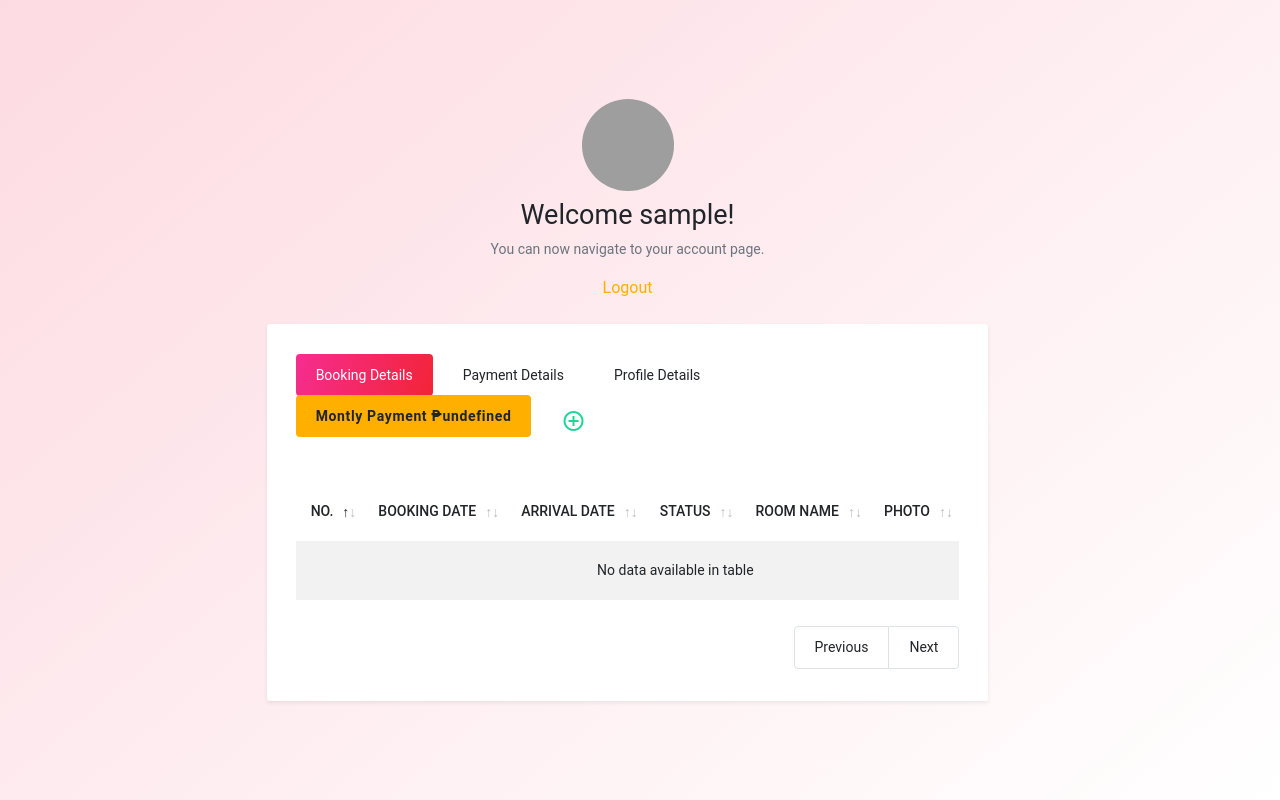
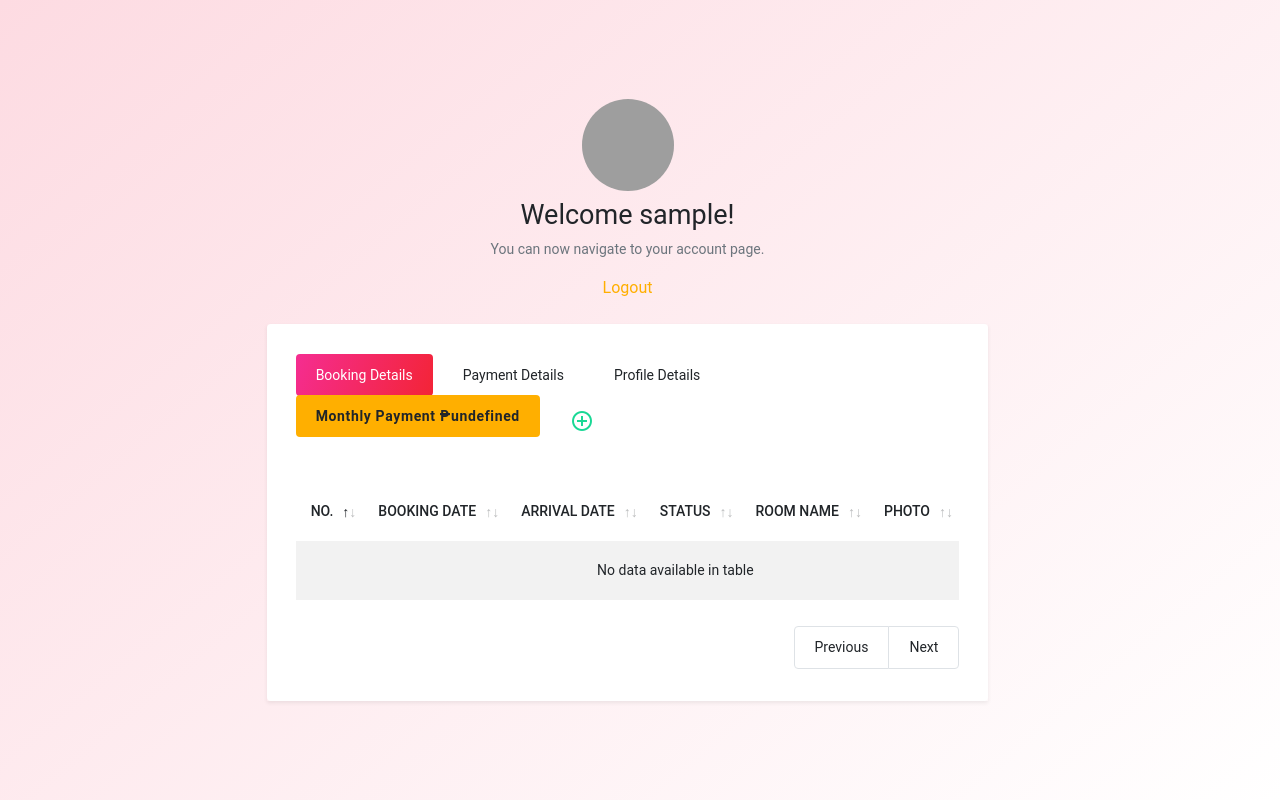
Before and after one commit to junrysolloso/bhbooking, a CodeIgniter app: page /bhbooking/index.php/account/index in a window 1280 px wide. Run offline with CodeIgniter, Linux system fonts and the light colour scheme; the visitor is signed in with stand-in values (Sample User, id 1); data that the repository does not hold is empty; grey boxes are pictures that could not be loaded.

Commit message:
Initial commit

```diff
--- a/bh-application/helpers/credits_helper.php
+++ b/bh-application/helpers/credits_helper.php
@@ -10,7 +10,7 @@
         echo '© Alex Boarding House';
         break;
       case 'cr':
-        echo 'Created with ❤ by Jessa Gonzaga';
+        echo 'Created with ❤ by Junry Solloso';
         break;
       default:
         return false;
--- a/bh-application/modules/dashboard/views/view_dashboard.php
+++ b/bh-application/modules/dashboard/views/view_dashboard.php
@@ -11,6 +11,7 @@
     <canvas id="mixed-chart" height="800" style="display: block; height: 800px; width: 1732px;" width="1558"
       class="chartjs-render-monitor"></canvas>
     <div class="mr-5" id="mixed-chart-legend"></div>
+
   </div>
   <div class="col-12 pt-4">
     <div class="d-flex justify-content-between align-items-center pb-4">
--- a/bh-assets/js/pages/page_account.js
+++ b/bh-assets/js/pages/page_account.js
@@ -173,7 +173,7 @@
       $('#room_photo_modal').modal('show');
     });
 
-    $('#n-monhtly').text('Montly Payment ₱' + $('#booking-status').attr('r-monthly'));
+    $('#n-monhtly').text('Monthly Payment ₱' + $('#booking-status').attr('r-monthly'));
     /**
      * CHANGE INPUT ICON ON KEYUP EVENT
      */
```
Also changed, not shown: bh-uploads/fa5f6c62f7dc1db6beacbefd7e3f29fb.jpg (added), 1 other file.
